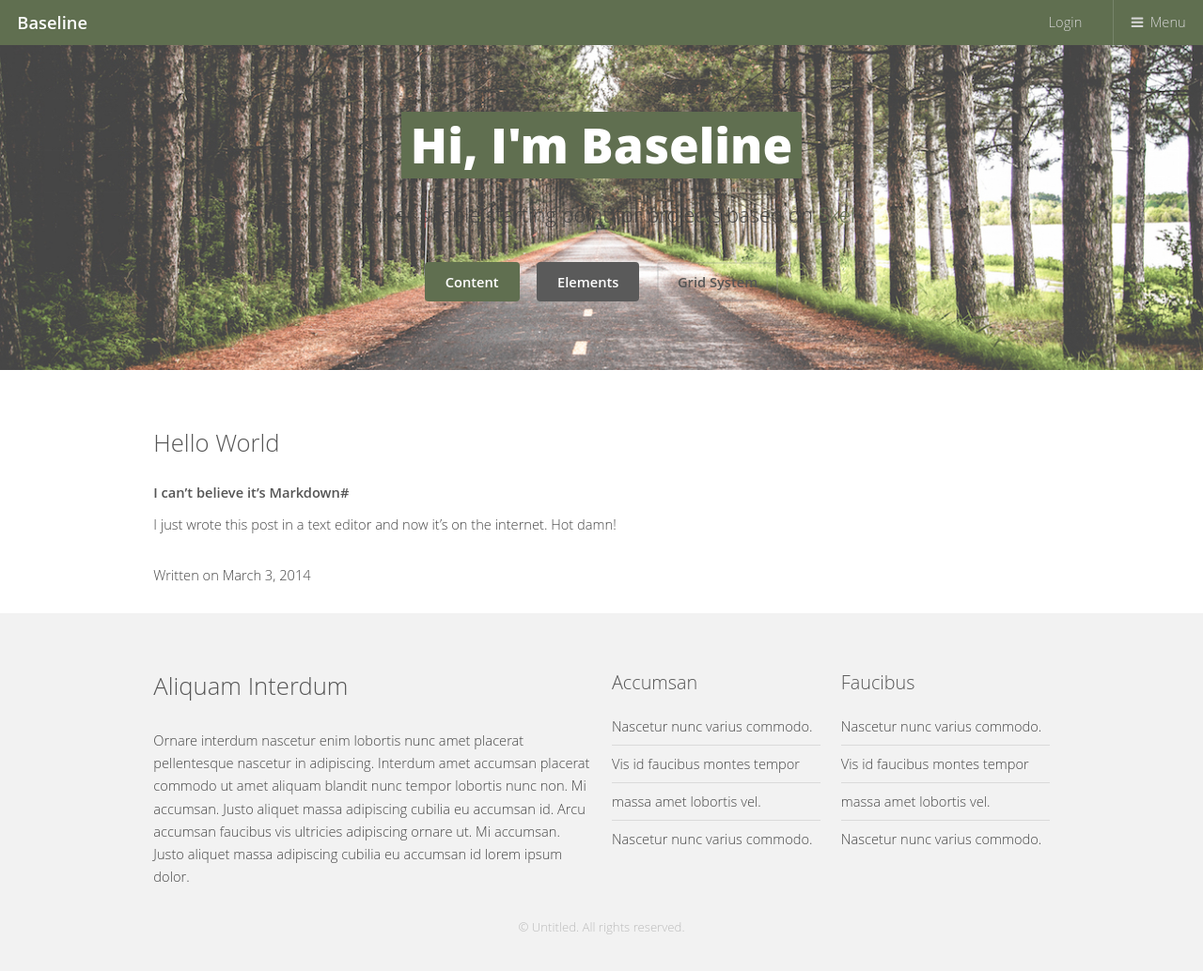
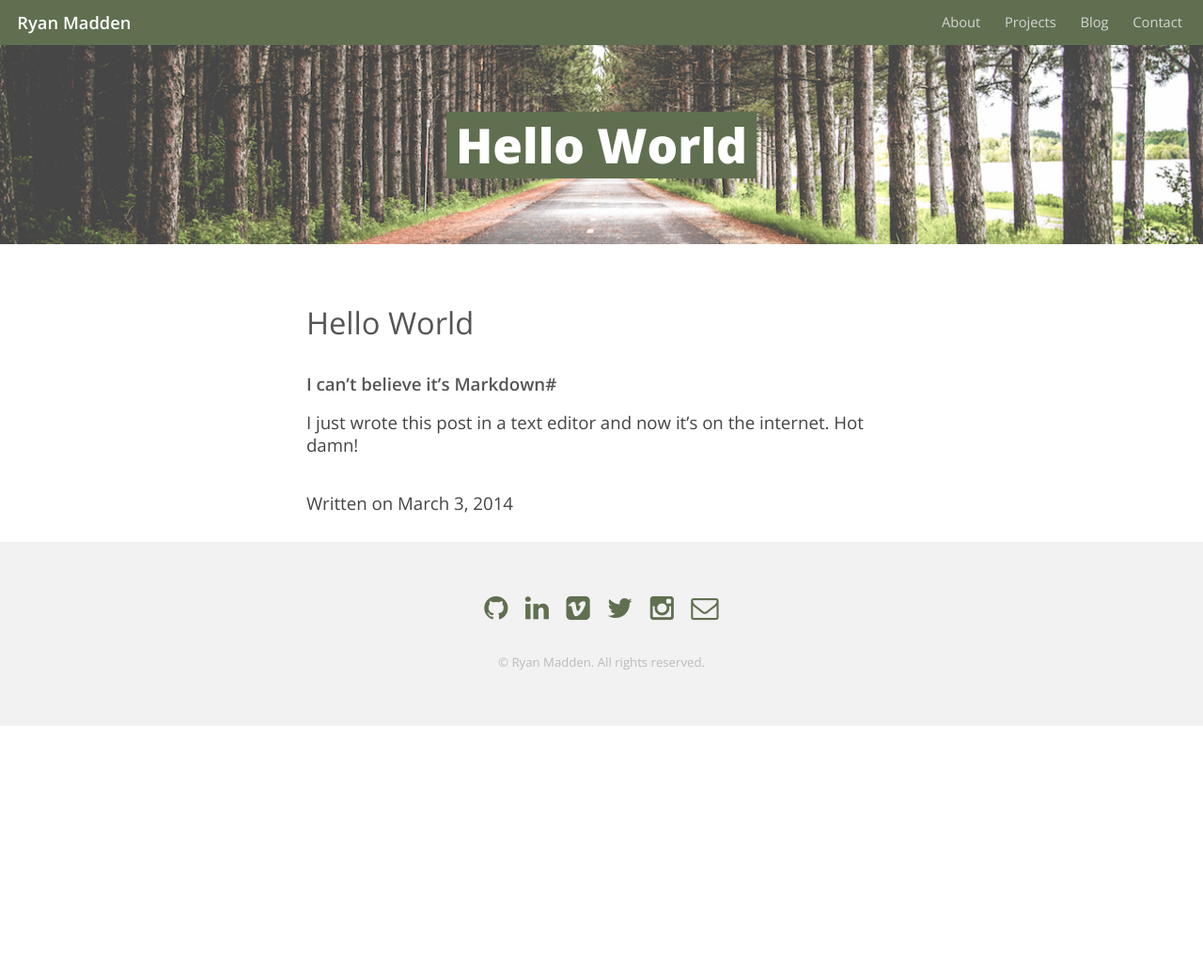
Before and after one commit to ryanmadden/ryanmadden.github.io, a Jekyll site: the page built from _posts/2014-03-03-Hello-World.md, in a window 1280 px wide and 1055 px high. Shown: the top 1034 px of the window at 94% size. Built offline with Jekyll 4.4.1, drawn with Linux system fonts in a browser that asks for light colours.

Commit message:
Style blog and add test articles

```diff
--- a/_layouts/default.html
+++ b/_layouts/default.html
@@ -4,86 +4,69 @@
 <!-- skel-baseline v3.0.0-dev | (c) n33 | skel.io | MIT licensed -->
 <html>
 <head>
-  <title>Baseline</title>
+  <title>Ryan Madden - Blog</title>
   <meta charset="utf-8" />
   <meta name="viewport" content="width=device-width, initial-scale=1" />
+  <link href='https://fonts.googleapis.com/css?family=Open+Sans:300,600,800' rel='stylesheet' type='text/css'>
   <link rel="stylesheet" href="/css/main.css" />
 </head>
 <body id="top">
 
   <!-- Header -->
   <header id="header">
-    <h1><a href="#">Baseline</a></h1>
-    <a href="#">Login</a>
-    <a href="#nav">Menu</a>
+    <h1><a href="/">Ryan Madden</a></h1>
+    <a href="/#main" class="not-xsmall nav-link">About</a>
+    <a href="/#projects" class="not-xsmall nav-link">Projects</a>
+    <a href="/blog" class="not-xsmall nav-link">Blog</a>
+    <a href="/#contact" class="not-xsmall nav-link">Contact</a>
+    <a href="#nav" class="only-xsmall nav-menu">Menu</a>
   </header>
 
   <!-- Nav -->
   <nav id="nav">
     <ul class="links">
-      <li><a href="#top">Top</a></li>
-      <li><a href="#content">Content</a></li>
-      <li><a href="#elements">Elements</a></li>
-      <li><a href="#grid">Grid System</a></li>
+      <li><a href="/#main">About</a></li>
+      <li><a href="/#projects">Projects</a></li>
+      <li><a href="/blog">Blog</a></li>
+      <li><a href="/#contact">Contact</a></li>
     </ul>
-    <ul class="actions vertical">
+    <!-- <ul class="actions vertical">
       <li><a href="http://skel.io" class="button special fit">Download</a></li>
       <li><a href="http://skel.io" class="button fit">Documentation</a></li>
-    </ul>
+    </ul> -->
   </nav>
 
   <!-- Banner -->
   <section id="banner">
-    <h2>Hi, I'm Baseline</h2>
-    <p>A super simple starting point for projects based on <a href="http://skel.io">Skel</a>.</p>
-    <ul class="actions">
-      <li><a href="#content" class="button special">Content</a></li>
-      <li><a href="#elements" class="button">Elements</a></li>
-      <li><a href="#grid" class="button alt">Grid System</a></li>
-    </ul>
+    <h2>{{ page.title }}</h2>
   </section>
 
   <!-- Main -->
   <div id="main" class="container">
-
-    <!-- Intro -->
     <div class="row">
-      <section class="12u">
+      <div class="-2u 8u$ -1u(medium) 10u$(medium) 12u$(small) 12u$(xsmall)">
         {{ content }}
-      </section>
+      </div>
     </div>
   </div>
 
-  <!-- Footer -->
   <footer id="footer">
     <div class="container">
-      <div class="row double">
-        <div class="6u 12u$(medium)">
-          <h2>Aliquam Interdum</h2>
-          <p>Ornare interdum nascetur enim lobortis nunc amet placerat pellentesque nascetur in adipiscing. Interdum amet accumsan placerat commodo ut amet aliquam blandit nunc tempor lobortis nunc non. Mi accumsan. Justo aliquet massa adipiscing cubilia eu accumsan id. Arcu accumsan faucibus vis ultricies adipiscing ornare ut. Mi accumsan. Justo aliquet massa adipiscing cubilia eu accumsan id lorem ipsum dolor.</p>
-        </div>
-        <div class="3u 6u(medium) 12u$(small)">
-          <h3>Accumsan</h3>
-          <ul class="alt">
-            <li>Nascetur nunc varius commodo.</li>
-            <li>Vis id faucibus montes tempor</li>
-            <li>massa amet lobortis vel.</li>
-            <li>Nascetur nunc varius commodo.</li>
-          </ul>
-        </div>
-        <div class="3u$ 6u$(medium) 12u$(small)">
-          <h3>Faucibus</h3>
-          <ul class="alt">
-            <li>Nascetur nunc varius commodo.</li>
-            <li>Vis id faucibus montes tempor</li>
-            <li>massa amet lobortis vel.</li>
-            <li>Nascetur nunc varius commodo.</li>
+      <div class="row">
+        <div class="-4u 4u 12u$(medium)">
+          <ul class="icons align-center">
+            <li><a href="https://github.com/ryanmadden" target="_blank" class="icon fa-github"><span class="label">Github</span></a></li>
+            <li><a href="http://www.linkedin.com/in/maddenryan" target="_blank" class="icon fa-linkedin"><span class="label">Dribbble</span></a></li>
+            <li><a href="https://vimeo.com/ryanmadden" target="_blank" class="icon fa-vimeo-square"><span class="label">Tumblr</span></a></li>
+            <li><a href="https://twitter.com/ryanmddn" target="_blank" class="icon fa-twitter"><span class="label">Twitter</span></a></li>
+            <li><a href="https://instagram.com/ryanmddn/" target="_blank" class="icon fa-instagram"><span class="label">Facebook</span></a></li>
+            <li><a href="mailto:ryan@ryanmadden.net" class="icon fa-envelope-o"><span class="label">Instagram</span></a></li>
           </ul>
         </div>
       </div>
     </div>
     <div class="copyright">
-      &copy; Untitled. All rights reserved.
+      &copy; Ryan Madden. All rights reserved.
     </div>
   </footer>
 
--- /dev/null
+++ b/sass/components/_article.scss
@@ -0,0 +1,42 @@
+// skel-baseline v3.0.0-dev | (c) n33 | skel.io | MIT licensed
+
+@import '../libs/vars';
+@import '../libs/functions';
+@import '../libs/mixins';
+
+/* Section/Article */
+
+	section, article {
+		&.special {
+			text-align: center;
+		}
+	}
+
+	header {
+		p {
+			color: _palette(fg-light);
+			position: relative;
+			font-size: 1.25em;
+			margin: 0 0 (_size(element-margin) * 0.75) 0;
+		}
+
+		h2 + p {
+			font-size: 1.25em;
+			margin-top: (_size(element-margin) * -0.5);
+			line-height: 1.5em;
+		}
+
+		h3 + p {
+			font-size: 1.1em;
+			margin-top: (_size(element-margin) * -0.4);
+			line-height: 1.5em;
+		}
+
+		h4 + p,
+		h5 + p,
+		h6 + p {
+			font-size: 0.9em;
+			margin-top: (_size(element-margin) * -0.3);
+			line-height: 1.5em;
+		}
+	}
--- a/sass/components/_section.scss
+++ b/sass/components/_section.scss
@@ -9,6 +9,20 @@
 	section, article {
 		&.special {
 			text-align: center;
+		}
+	}
+
+	article {
+		@include breakpoint(xlarge) {
+			font-size: 16pt;
+		}
+
+		@include breakpoint(large) {
+			font-size: 14pt;
+		}
+
+		@include breakpoint(medium) {
+			font-size: 12pt;
 		}
 	}
 
```
Also changed, not shown: _posts/2015-03-04-Henry.md (added, +8 -0 lines), blog.html (+8 -11 lines).
